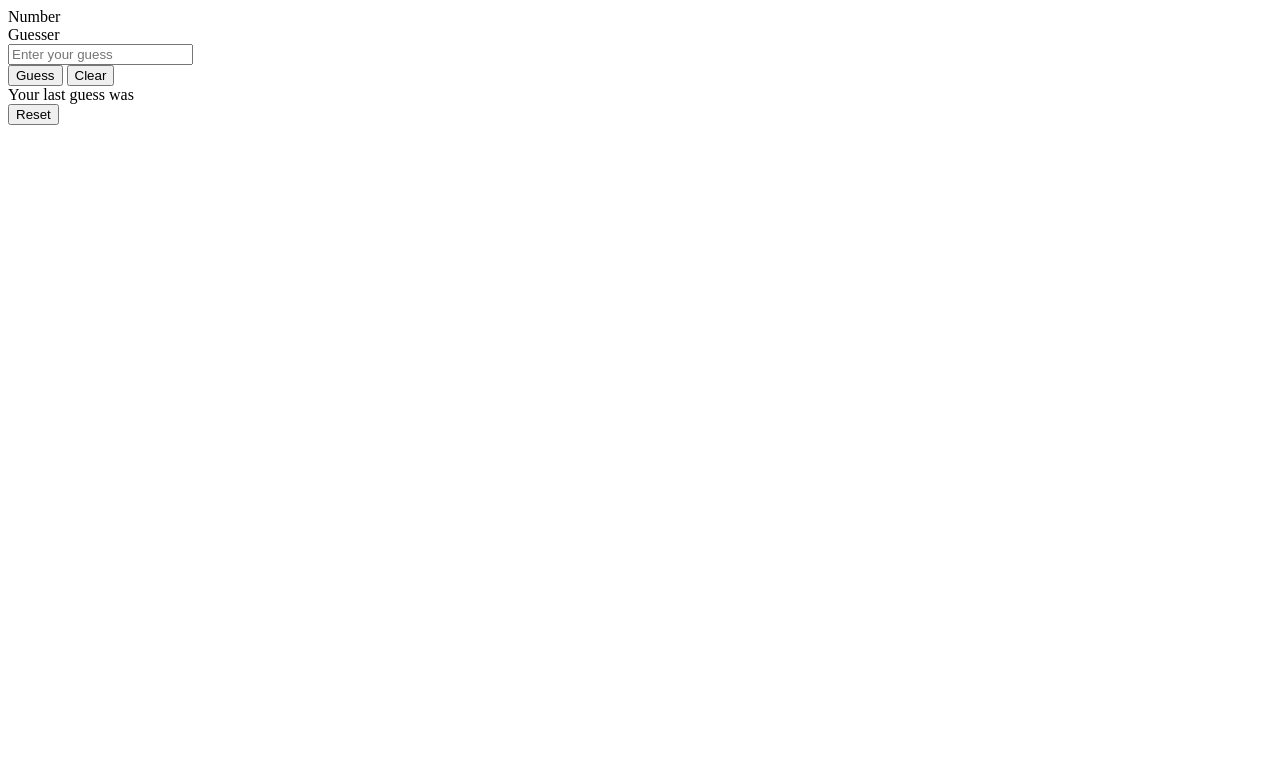
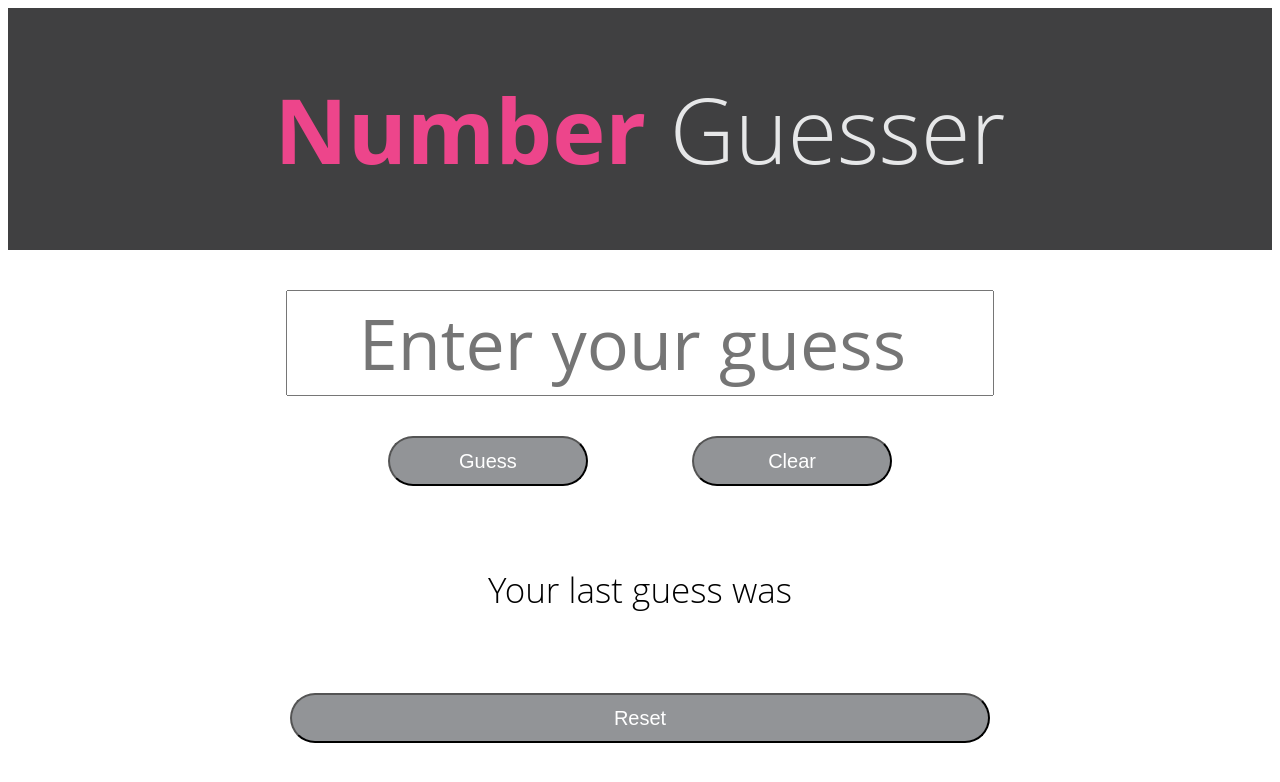
Before and after one commit to abdullaqudrat/numberGuesser, a plain HTML site: page index.html in a window 1280 px wide. Drawn offline with Linux system fonts and the light colour scheme.

Commit message:
adds css
css file complete

```diff
--- a/index.html
+++ b/index.html
@@ -2,6 +2,7 @@
 
 <HTML>
   <head>
+    <link rel="stylesheet" href="number_guesser.css" />
   </head>
 
   <body>
--- /dev/null
+++ b/number_guesser.css
@@ -0,0 +1,79 @@
+body {
+  font-family: "Open Sans", sans-serif;
+  font-weight: 300;
+  text-align: center;
+}
+
+.header {
+  padding: 60px;
+  background: #404041;
+  font-size: 90px;
+}
+
+.first-title {
+  color: #ED458B;
+  font-weight: 700;
+  display: inline;
+}
+
+.second-title {
+  color: #E6E7E8;
+  display: inline;
+}
+
+.user-input-box {
+  margin-top: 40px
+}
+
+.user-input {
+  text-align: center;
+  font-family: "Open Sans", sans-serif;
+  font-size: 70px;
+  width: 700px;
+  height: 100px;
+}
+
+.input-buttons {
+  margin-top: 40px;
+}
+
+button {
+  width: 200px;
+  height: 50px;
+  border-radius: 35px;
+  background-color: #929497;
+  color: #FFFFFF;
+  font-size: 20px;
+}
+
+button.guess {
+  margin-right: 50px;
+}
+
+button.clear {
+  margin-left: 50px;
+}
+
+.recent-message-box {
+  margin-top: 80px;
+  font-size: 35px;
+}
+
+div.recent {
+  font-size: 200px;
+  color: #EB008B;
+}
+
+
+button.reset {
+  width: 700px;
+  margin-top: 80px;
+}
+
+button:hover {
+  background-color: #EB008B;
+}
+
+button:disabled {
+  background-color: #D0D2D3;
+}
```
